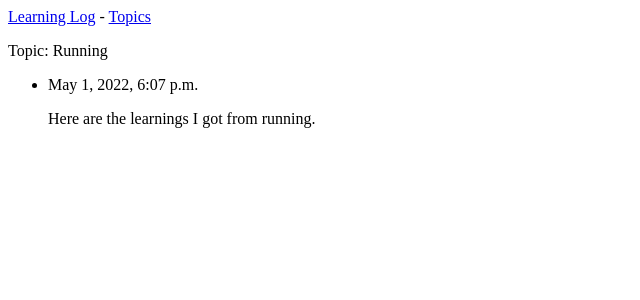
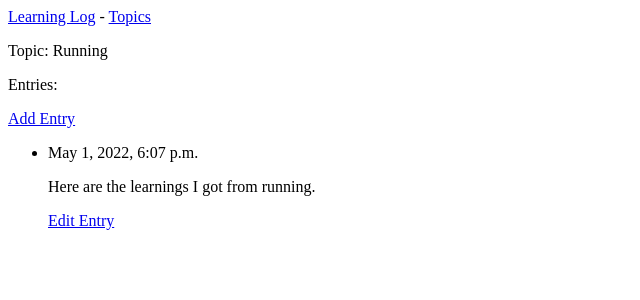
Before and after one commit to digiajay/LearningLog, a Django app: page /topics/2/ in a window 1280 px wide. Shown: the top 300 px of the page, without its empty margins (0-640 px from the left). Run offline with Django 4.2, Linux system fonts and the light colour scheme; data comes from the database, SQL or seed files in the repository; both versions use the stored data as it was after the commit.

Commit message:
Added add entry and edit entry

```diff
--- a/source/ll/learning_logs/templates/learning_logs/topic.html
+++ b/source/ll/learning_logs/templates/learning_logs/topic.html
@@ -2,12 +2,20 @@
 
 {% block content %}
   <p> Topic: {{topic}} </p>
+
+  <p> Entries: </p>
+  <p>
+    <a href = "{% url 'learning_logs:new_entry' topic.id %}"> Add Entry </a>
+  </p>
 
   <ul>
     {% for entry in entries %}
     <li>
       <p> {{ entry.timestamp_added}} </p>
       <p> {{entry.text}} </p>
+      <p>
+        <a href ={% url 'learning_logs:edit_entry' entry.id %}>Edit Entry</a>
+      </p>
     </li>
     {% empty %}
     <li> No Entries found </li>
--- a/source/ll/learning_logs/urls.py
+++ b/source/ll/learning_logs/urls.py
@@ -17,4 +17,10 @@ urlpatterns = [
 
     #page for adding new topic
     path('new_topic/', views.new_topic, name='new_topic'),
+
+    #page for adding new entry
+    path('new_entry/<int:topic_id>',views.new_entry, name='new_entry'),
+
+    #page for editing entry
+    path('edit_entry/<int:entry_id>', views.edit_entry, name='edit_entry'),
 ]
--- a/source/ll/learning_logs/views.py
+++ b/source/ll/learning_logs/views.py
@@ -1,7 +1,7 @@
 from django.shortcuts import redirect, render
 
-from .forms import TopicForm
-from .models import Topic
+from .forms import EntryForm, TopicForm
+from .models import Topic, Entry
 
 # Create your views here.
 def index(request):
@@ -36,3 +36,42 @@ def new_topic(request):
     #display a blank form
     context = {'form':form}
     return render(request, 'learning_logs/new_topic.html',context)
+
+def new_entry(request,topic_id):
+    """Add entry to a particular topic"""
+    topic = Topic.objects.get(id=topic_id)
+
+    if request.method != 'POST':
+        # No data submitted; create a blank form
+        form = EntryForm()
+    else:
+        #POST data submitted; process data
+        form = EntryForm(data=request.POST)
+        if form.is_valid():
+            new_entry = form.save(commit=False)
+            new_entry.topic = topic
+            new_entry.save()
+            return redirect('learning_logs:topic',topic_id=topic_id)
+
+    # Display blank or invalid form
+    context = {'topic':topic, 'form':form}
+    return render(request,'learning_logs/new_entry.html',context)
+
+def edit_entry(request,entry_id):
+    """Edit an existing entry"""
+    entry = Entry.objects.get(id=entry_id) #Getting the ID of the entry object using it's ID from DB
+    topic = entry.topic
+
+    if request.method != 'POST':
+        #Initial request; pre-fill form with the current entry
+        form = EntryForm(instance=Entry)
+
+    else:
+        #POST data submitted; process data
+        form = EntryForm(instance=entry, data = request.POST)
+        if form.is_valid():
+            form.save()
+            return redirect('learning_logs:topic', topic_id=topic.id)
+
+    context = {'entry':entry,'topic':topic,'form':form}
+    return render(request, 'learning_logs/edit_entry.html',context)
```
Also changed, not shown: source/ll/learning_logs/forms.py (+8 -1 lines), source/ll/learning_logs/templates/learning_logs/edit_entry.html (added, +15 -0 lines), source/ll/learning_logs/templates/learning_logs/new_entry.html (added, +15 -0 lines), source/ll/db.sqlite3.
